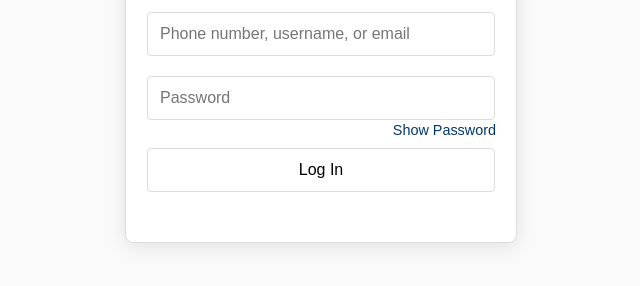
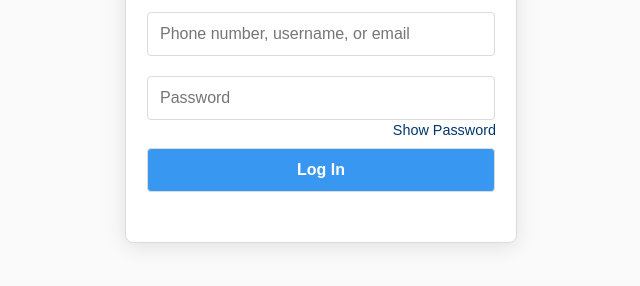
Before and after one commit to verfiedinstapage/Insta-Login-Page, a plain HTML site: page index.html in a window 1280 px wide. Shown: the part 426-712 px from the top of the page, without its empty margins (319-959 px from the left). Drawn offline with Linux system fonts and the light colour scheme.

Commit message:
index.html

```diff
--- a/index.html
+++ b/index.html
@@ -92,11 +92,16 @@
       box-sizing: border-box;
     }
 
-    button:hover {
-  background: #2f82e3;
-  transform: scale(1.03);
-  box-shadow: 0 4px 10px rgba(0,0,0,0.15);
-  transition: all 0.2s ease;
+    button {
+  background: #3897f0; /* Instagram blue */
+  color: white;
+  cursor: pointer;
+  font-weight: bold;
+  transition: background 0.2s ease;
+}
+
+button:hover {
+  background: #2b65d9; /* Darker/Royal blue */
 }
 
     img {
```
